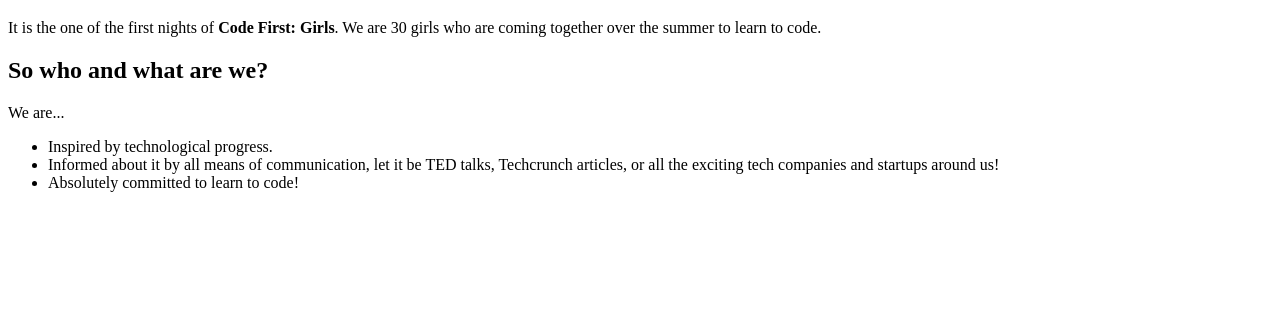
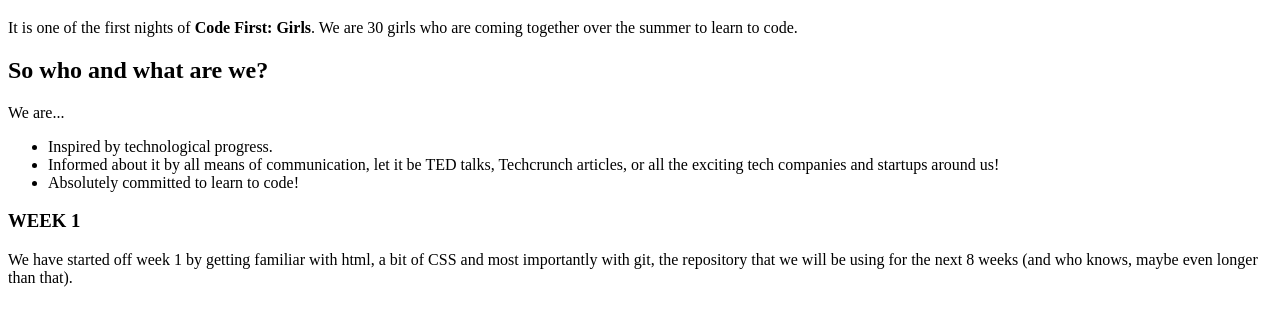
Before and after one commit to jutta-frieden/cfg_first_site, a plain HTML site: page index.html in a window 1280 px wide. Shown: the part 61-384 px from the top of the page. Drawn offline with Linux system fonts and the light colour scheme.

Commit message:
Update of index.html

```diff
--- a/index.html
+++ b/index.html
@@ -1,7 +1,13 @@
 <!DOCTYPE html>
 <html>
+<head>
+	<title>
+		Jutta Frieden
+	</title>
+</head>
+<body>
 <h1>Hello girls.</h1>
-<p> It is the one of the first nights of <strong>Code First: Girls</strong>. We are 30 girls who are coming together over the summer to learn to code.</p>
+<p> It is one of the first nights of <strong>Code First: Girls</strong>. We are 30 girls who are coming together over the summer to learn to code.</p>
 <h2> So who and what are we? </h2>
 We are...
 <ul>
@@ -9,4 +15,9 @@ We are...
 	<li>Informed about it by all means of communication, let it be TED talks, Techcrunch articles, or all the exciting tech companies and startups around us!
 	<li> Absolutely committed to learn to code!
 	</ul>
+<h3>
+	WEEK 1
+</h3>
+We have started off week 1 by getting familiar with html, a bit of CSS and most importantly with git, the repository that we will be using for the next 8 weeks (and who knows, maybe even longer than that).
+</body>
 </html>
```
